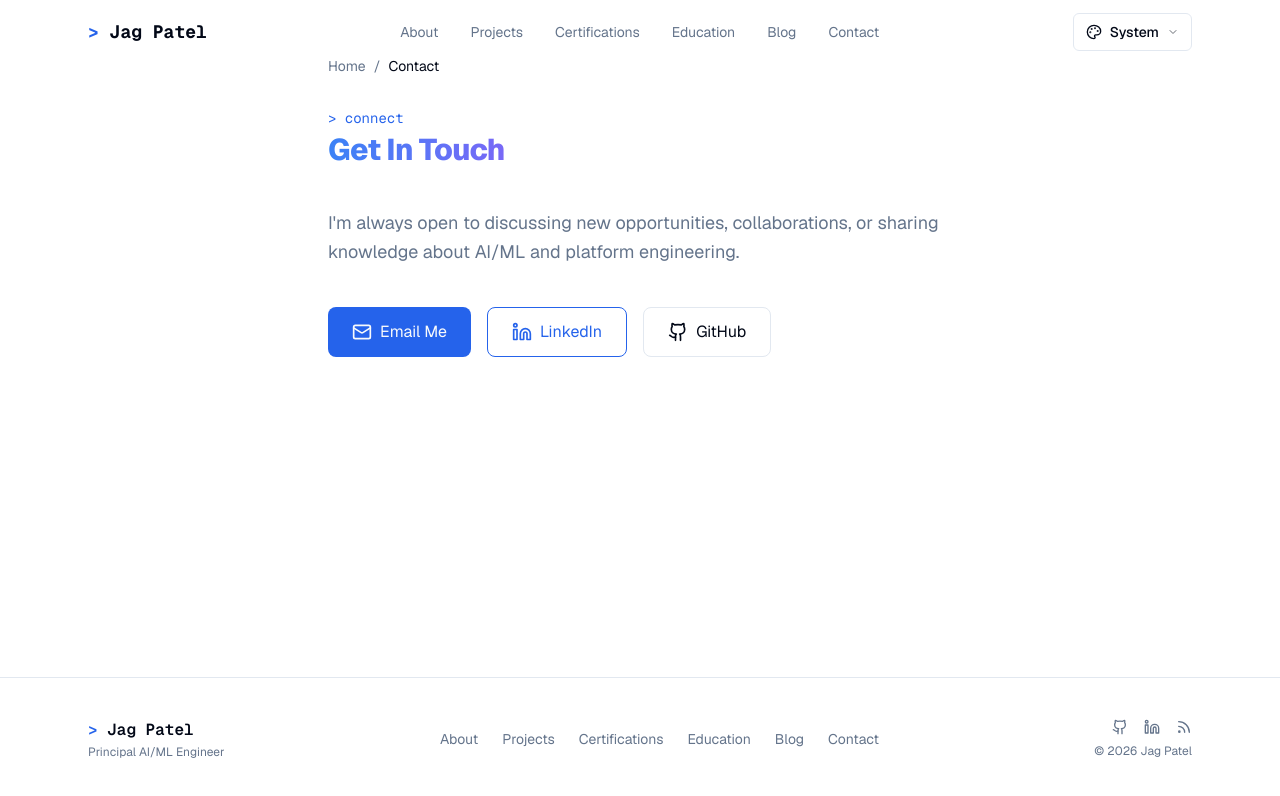
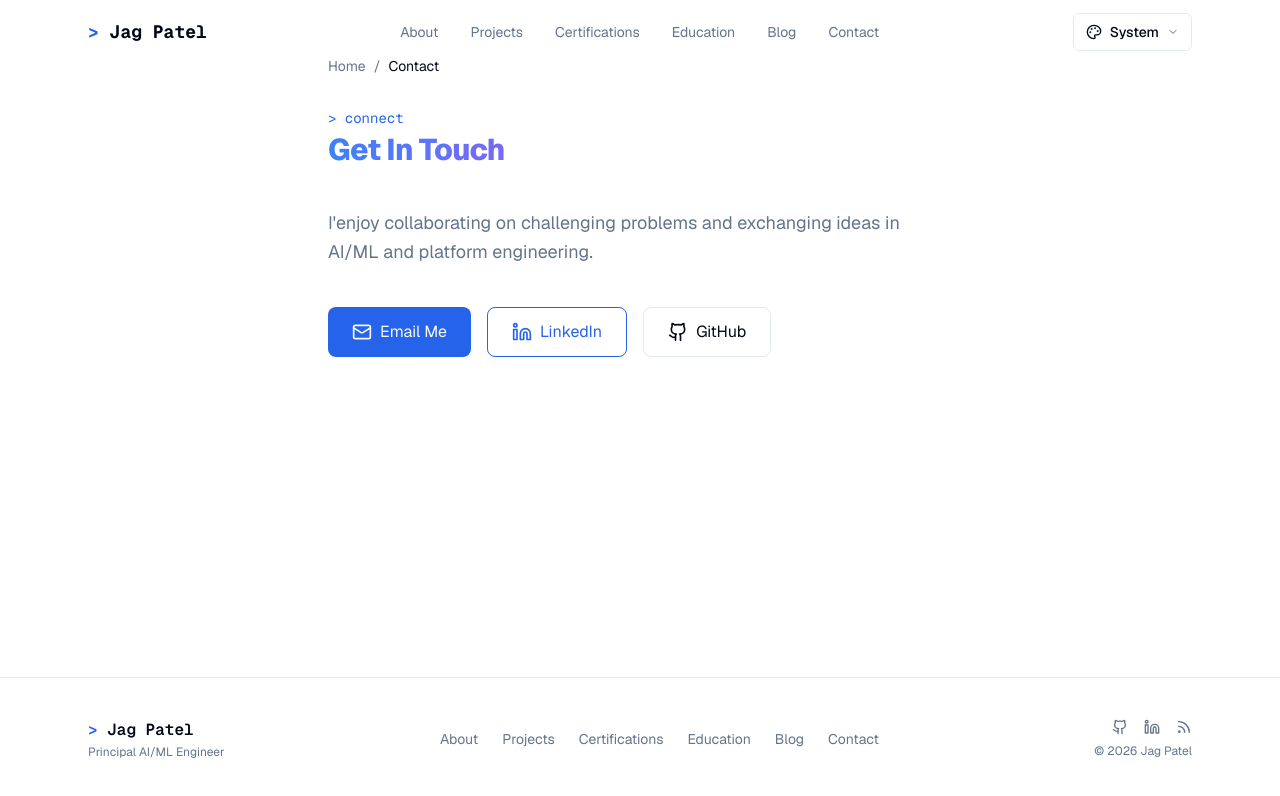
Before and after one commit to JagdishkumarPatel/JagdishkumarPatel.github.io, a Next.js app: page /contact in a window 1280 px wide. Shown: the top 796 px of the page. Built offline with nearby package versions, Linux system fonts and the light colour scheme.

Commit message:
chore; updated contact page

```diff
--- a/components/portfolio/contact.tsx
+++ b/components/portfolio/contact.tsx
@@ -47,7 +47,7 @@ function ContactContent({ standalone = false }: { standalone?: boolean }) {
           <h2 className="text-3xl font-extrabold tracking-tight gradient-heading">Get In Touch</h2>
         </div>
         <p className="text-muted-foreground text-lg mb-10 leading-relaxed">
-          I&apos;m always open to discussing new opportunities, collaborations, or sharing knowledge about AI/ML and platform engineering.
+          I&apos;enjoy collaborating on challenging problems and exchanging ideas in AI/ML and platform engineering.
         </p>
         <div className="flex flex-wrap gap-4">
           <EmailButton />
```
